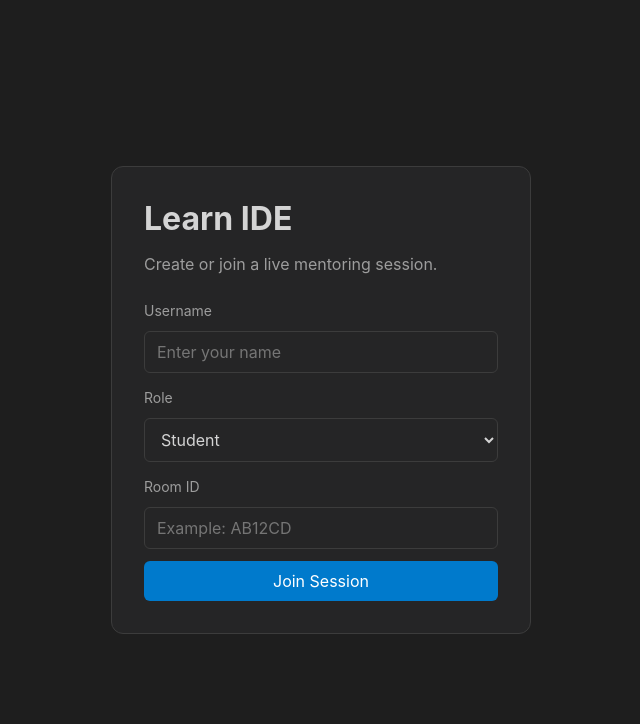
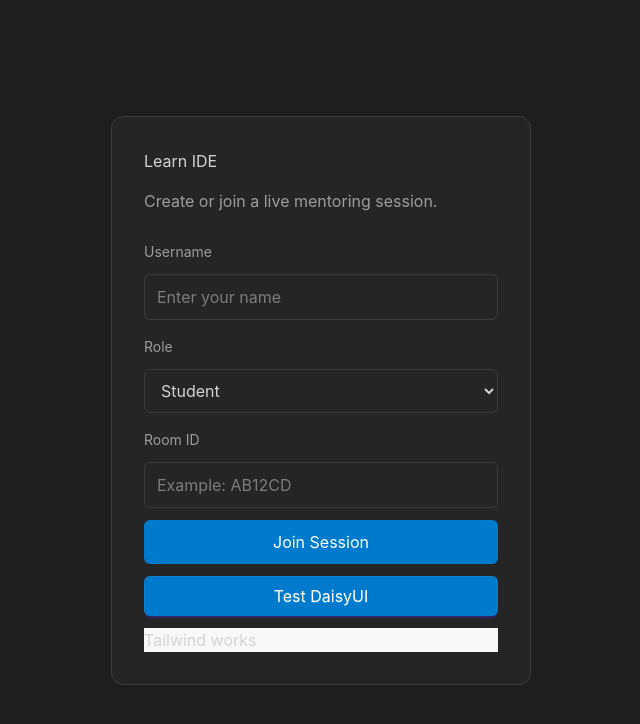
Before and after one commit to Kushaan2006/learn-ide, a React (Vite) app in the folder frontend/vite-project/: page / in a window 1280 px wide. Shown: the top 724 px of the page, without its empty margins (319-959 px from the left). Built offline with nearby package versions, Linux system fonts and the light colour scheme; no server answers.

Commit message:
added tailwindcss and daisyui support

```diff
--- a/frontend/vite-project/package.json
+++ b/frontend/vite-project/package.json
@@ -13,11 +13,14 @@
     "@codemirror/lang-cpp": "^6.0.3",
     "@codemirror/theme-one-dark": "^6.1.3",
     "@monaco-editor/react": "^4.7.0",
+    "@tailwindcss/vite": "^4.3.3",
     "@uiw/react-codemirror": "^4.25.10",
+    "daisyui": "^5.7.9",
     "react": "^19.2.7",
     "react-dom": "^19.2.7",
     "react-router-dom": "^7.18.0",
-    "socket.io-client": "^4.8.3"
+    "socket.io-client": "^4.8.3",
+    "tailwindcss": "^4.3.3"
   },
   "devDependencies": {
     "@babel/core": "^7.29.7",
--- a/frontend/vite-project/src/pages/JoinRoomPage.tsx
+++ b/frontend/vite-project/src/pages/JoinRoomPage.tsx
@@ -136,6 +136,11 @@
         <button type="submit">
           {role === "student" ? "Join Session" : "Create Session"}
         </button>
+        <button className="btn btn-primary">Test DaisyUI</button>
+
+        <div className="flex items-center gap-4 p-6 bg-base-200">
+          Tailwind works
+        </div>
       </form>
     </main>
   );
--- /dev/null
+++ b/frontend/vite-project/src/style.css
@@ -0,0 +1,2 @@
+@import "tailwindcss";
+@plugin "daisyui";
--- a/frontend/vite-project/src/styles/index.css
+++ b/frontend/vite-project/src/styles/index.css
@@ -1,3 +1,6 @@
+@import "tailwindcss";
+@plugin "daisyui";
+
 * {
   margin: 0;
   padding: 0;
--- a/frontend/vite-project/vite.config.ts
+++ b/frontend/vite-project/vite.config.ts
@@ -1,11 +1,12 @@
 import { defineConfig } from 'vite'
 import react, { reactCompilerPreset } from '@vitejs/plugin-react'
 import babel from '@rolldown/plugin-babel'
-
+import tailwindcss from '@tailwindcss/vite';
 // https://vite.dev/config/
 export default defineConfig({
   plugins: [
     react(),
-    babel({ presets: [reactCompilerPreset()] })
+    babel({ presets: [reactCompilerPreset()] }),
+    tailwindcss()
   ],
 })
```
Also changed, not shown: 1 other file (tests, documents, lock files or other folders).
